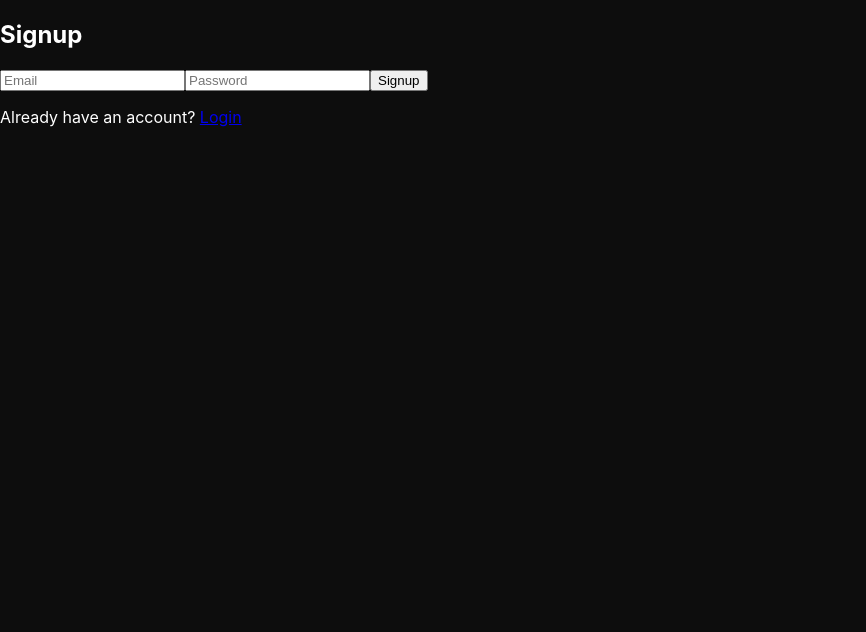
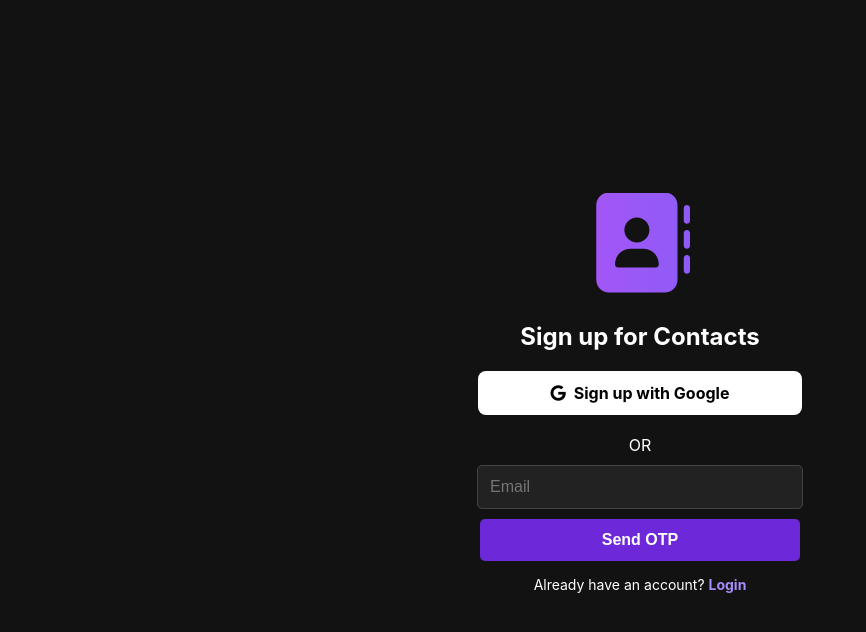
Before and after one commit to HariharanR1899/Contact_Frontend, a Next.js app: page /signup in a window 1280 px wide. Shown: the top 632 px of the page, without its empty margins (0-866 px from the left). Built offline with nearby package versions, Linux system fonts and the light colour scheme.

Commit message:
signup page

```diff
--- a/src/app/signup/page.js
+++ b/src/app/signup/page.js
@@ -1,35 +1,133 @@
+
 "use client";
 import { useState } from "react";
+import { useRouter } from "next/navigation";
 import axios from "axios";
-import { useRouter } from "next/navigation";
+import styles from "../auth.module.css"; // ✅ Import CSS
 
-const BASE_URL = "https://contact-backend-9oih.onrender.com";
+const BASE_URL = "http://localhost:5001";
 
 export default function Signup() {
-  const [formData, setFormData] = useState({ email: "", password: "" });
   const router = useRouter();
+  const [email, setEmail] = useState("");
+  const [password, setPassword] = useState("");
+  const [otp, setOtp] = useState("");
+  const [otpSent, setOtpSent] = useState(false);
+  const [otpMessage, setOtpMessage] = useState(""); // ✅ Store OTP Sent Message
+  const [errorMessage, setErrorMessage] = useState(""); // ✅ Store Error Messages
 
-  const handleSignup = async (e) => {
-    e.preventDefault();
+  // ✅ Handle OTP Send
+  const handleSendOTP = async () => {
     try {
-      await axios.post(`${BASE_URL}/register`, formData);
-      alert("Signup successful! You can now login.");
-      router.push("/login");
+      setErrorMessage(""); // Clear previous errors
+      await axios.post(`${BASE_URL}/send-otp`, { email });
+      setOtpSent(true);
+      setOtpMessage("OTP sent to your email. Check your inbox or spam folder."); // ✅ Show Message
     } catch (error) {
-      console.error("Signup failed:", error);
-      alert("Signup failed. User may already exist.");
+      setErrorMessage("Error sending OTP. Try again."); // ✅ Show error below button
+    }
+  };
+
+  // ✅ Handle Signup with OTP Verification
+  const handleSignup = async () => {
+    try {
+      await axios.post(`${BASE_URL}/verify-otp`, { email, otp, password });
+      localStorage.removeItem("resetSuccess");
+      // ✅ Store success message in localStorage
+      localStorage.setItem("signupSuccess", "Signup successful! Please log in.");
+
+      router.replace("/"); // Redirect to login page
+    } catch (error) {
+      setErrorMessage("OTP verification failed. Please check and try again.");
     }
   };
 
   return (
-    <div>
-      <h2>Signup</h2>
-      <form onSubmit={handleSignup}>
-        <input type="email" name="email" placeholder="Email" onChange={(e) => setFormData({ ...formData, email: e.target.value })} required />
-        <input type="password" name="password" placeholder="Password" onChange={(e) => setFormData({ ...formData, password: e.target.value })} required />
-        <button type="submit">Signup</button>
-      </form>
-      <p>Already have an account? <a href="/login">Login</a></p>
+    <div className={styles.authContainer}>
+            <div className={styles.contactBookIcon}>
+      <i className="fas fa-address-book"></i>
+    </div>
+      <h2 className={styles.authTitle}>Sign up for Contacts</h2>
+
+      {/* ✅ Hide Google Sign-in After OTP Sent */}
+      {!otpSent && (
+        <>
+        <div className={styles.googleLogin}>
+          <a href={`${BASE_URL}/auth/google`} className={styles.googleBtn}>
+            <i className="fa-brands fa-google"></i> Sign up with Google
+          </a>
+        </div>
+        <div className={styles.divider}>
+        <span>OR</span>
+      </div>
+        </>
+      )}
+
+
+
+      {/* ✅ Show OTP Sent Message */}
+      {otpSent && <p className={styles.otpMessage}>{otpMessage}</p>}
+
+      {/* ✅ Show Either Email Input or OTP Fields */}
+      {!otpSent ? (
+        <div className={styles.authForm}>
+          <input
+            type="email"
+            className={styles.authInput}
+            placeholder="Email"
+            value={email}
+            onChange={(e) => setEmail(e.target.value)}
+            required
+          />
+          <button className={styles.authButton} onClick={handleSendOTP}>
+            Send OTP
+          </button>
+
+          {/* ✅ Show error message below button */}
+          {errorMessage && <p className={styles.errorText}>{errorMessage}</p>}
+        </div>
+      ) : (
+        <div className={styles.authForm}>
+          <input
+            type="text"
+            className={styles.authInput}
+            placeholder="Enter OTP"
+            value={otp}
+            onChange={(e) => setOtp(e.target.value)}
+            required
+          />
+          <input
+            type="password"
+            className={styles.authInput}
+            placeholder="New Password"
+            value={password}
+            onChange={(e) => setPassword(e.target.value)}
+            required
+          />
+          <button className={styles.authButton} onClick={handleSignup}>
+            Verify OTP & Signup
+          </button>
+
+          {/* ✅ Show Back Button below the Verify button */}
+          <button
+            className={styles.backButton}
+            onClick={() => {
+              setOtpSent(false);
+              setOtpMessage("");
+            }}
+          >
+            Back
+          </button>
+
+          {/* ✅ Show error message below Verify button */}
+          {errorMessage && <p className={styles.errorText}>{errorMessage}</p>}
+        </div>
+      )}
+
+      {/* ✅ Sign-in Link */}
+      <p className={styles.authText}>
+        Already have an account? <a className={styles.authLink} href="/">Login</a>
+      </p>
     </div>
   );
 }
```
